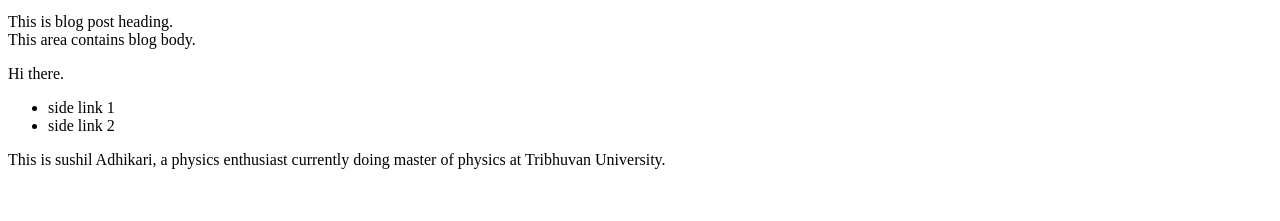
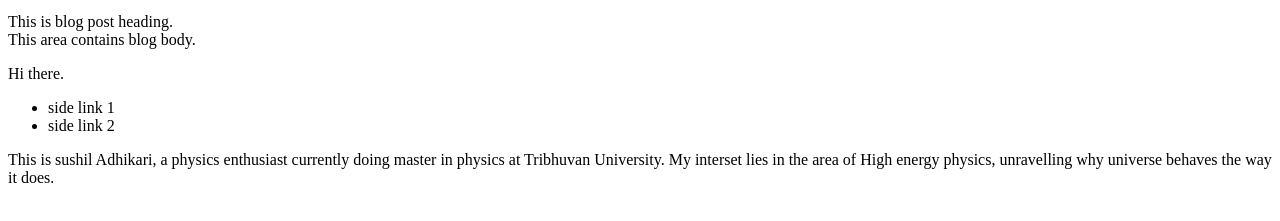
Before and after one commit to Shushil-Adhikari/blog, a plain HTML site: page index.html in a window 1280 px wide. Shown: the part 99-320 px from the top of the page. Drawn offline with Linux system fonts and the light colour scheme.

Commit message:
Update index.html

```diff
--- a/index.html
+++ b/index.html
@@ -34,6 +34,6 @@
 </div>
 <footer>
 	<div id="footer">
-		This is sushil Adhikari, a physics enthusiast currently doing master of physics at Tribhuvan University.
+		This is sushil Adhikari, a physics enthusiast currently doing master in physics at Tribhuvan University. My interset lies in the area of High energy physics, unravelling why universe behaves the way it does.
 	</div>
 </footer>
```
